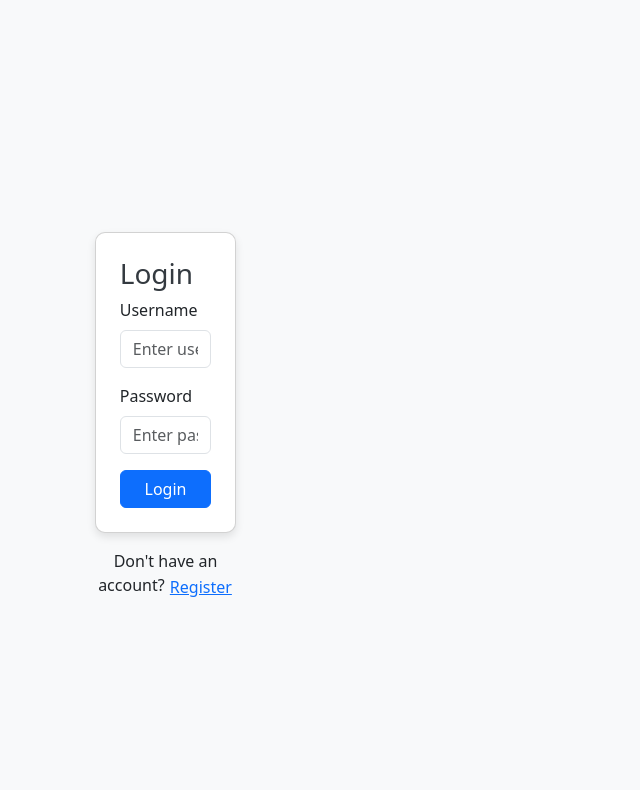
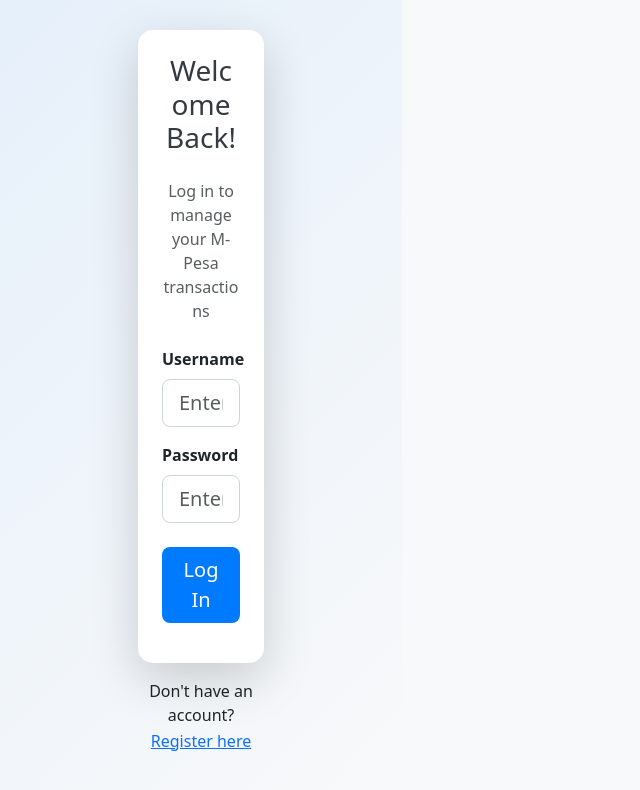
Before and after one commit to WabukoWabuko/smart-hustler-toolkit, a React (Vite) app in the folder frontend/: page / in a window 1280 px wide. Shown: the top 790 px of the page, without its empty margins (0-640 px from the left). Built offline with nearby package versions, Linux system fonts and the light colour scheme.

Commit message:
Redesigned login/register UI with modern, centered design and improved UX

```diff
--- a/frontend/src/App.css
+++ b/frontend/src/App.css
@@ -67,3 +67,61 @@
   height: 300px; /* Fixed height for charts */
   overflow: hidden; /* Prevent content from overflowing */
 }
+
+/* Auth Page Styles */
+.auth-page {
+  background: linear-gradient(135deg, #e6f0fa 0%, #f8f9fa 100%);
+}
+
+.auth-page.bg-dark {
+  background: linear-gradient(135deg, #343a40 0%, #495057 100%);
+}
+
+.auth-container {
+  display: flex;
+  justify-content: center;
+  align-items: center;
+}
+
+.auth-card {
+  max-width: 400px;
+  width: 100%;
+  border: none;
+  border-radius: 15px;
+  transition: transform 0.3s ease;
+}
+
+.auth-card:hover {
+  transform: translateY(-5px);
+}
+
+.form-control-lg {
+  border-radius: 8px;
+  border: 1px solid #ced4da;
+  transition: border-color 0.3s ease;
+}
+
+.form-control-lg:focus {
+  border-color: #007bff;
+  box-shadow: 0 0 8px rgba(0, 123, 255, 0.2);
+}
+
+.btn-primary, .btn-outline-secondary {
+  border-radius: 8px;
+  font-weight: 500;
+}
+
+.btn-primary {
+  background-color: #007bff;
+  border: none;
+}
+
+.btn-outline-secondary {
+  border-color: #6c757d;
+  color: #6c757d;
+}
+
+.btn-outline-secondary:hover {
+  background-color: #6c757d;
+  color: #fff;
+}
--- a/frontend/src/App.jsx
+++ b/frontend/src/App.jsx
@@ -110,9 +110,9 @@
 
   if (!token) {
     return (
-      <div className={`container mt-5 ${darkMode ? 'bg-dark text-white' : ''}`}>
-        <div className="row justify-content-center">
-          <div className="col-md-6">
+      <div className={`auth-page ${darkMode ? 'bg-dark text-white' : 'bg-light'}`}>
+        <div className="container d-flex justify-content-center align-items-center min-vh-100">
+          <div className="col-md-4">
             {showRegister ? (
               <Register setToken={setToken} setShowRegister={setShowRegister} />
             ) : (
@@ -121,7 +121,7 @@
                 <p className="text-center mt-3">
                   Don't have an account?{' '}
                   <button className="btn btn-link p-0" onClick={() => setShowRegister(true)}>
-                    Register
+                    Register here
                   </button>
                 </p>
               </>
--- a/frontend/src/components/Login.jsx
+++ b/frontend/src/components/Login.jsx
@@ -15,37 +15,40 @@
       setToken(response.data.access_token);
       setError(null);
     } catch (err) {
-      setError('Invalid credentials');
+      setError('Invalid username or password');
     }
   };
 
   return (
-    <div className="card p-4">
-      <h3>Login</h3>
+    <div className="auth-container">
+      <div className="card p-4 shadow-lg auth-card">
+        <h3 className="text-center mb-4">Welcome Back!</h3>
+        <p className="text-center text-muted mb-4">Log in to manage your M-Pesa transactions</p>
         <div className="mb-3">
-        <label className="form-label">Username</label>
+          <label className="form-label fw-bold">Username</label>
           <input
             type="text"
-          className="form-control"
+            className="form-control form-control-lg"
             value={username}
             onChange={(e) => setUsername(e.target.value)}
-          placeholder="Enter username"
+            placeholder="Enter your username"
           />
         </div>
-      <div className="mb-3">
-        <label className="form-label">Password</label>
+        <div className="mb-4">
+          <label className="form-label fw-bold">Password</label>
           <input
             type="password"
-          className="form-control"
+            className="form-control form-control-lg"
             value={password}
             onChange={(e) => setPassword(e.target.value)}
-          placeholder="Enter password"
+            placeholder="Enter your password"
           />
         </div>
-      <button className="btn btn-primary" onClick={handleLogin}>
-        Login
+        <button className="btn btn-primary btn-lg w-100 mb-3" onClick={handleLogin}>
+          Log In
         </button>
-      {error && <p className="text-danger mt-3">{error}</p>}
+        {error && <p className="text-danger text-center mt-3">{error}</p>}
+      </div>
     </div>
   );
 }
--- a/frontend/src/components/Register.jsx
+++ b/frontend/src/components/Register.jsx
@@ -21,35 +21,38 @@
   };
 
   return (
-    <div className="card p-4">
-      <h3>Register</h3>
+    <div className="auth-container">
+      <div className="card p-4 shadow-lg auth-card">
+        <h3 className="text-center mb-4">Create Your Account</h3>
+        <p className="text-center text-muted mb-4">Join Smart Hustler Toolkit to track your finances</p>
         <div className="mb-3">
-        <label className="form-label">Username</label>
+          <label className="form-label fw-bold">Username</label>
           <input
             type="text"
-          className="form-control"
+            className="form-control form-control-lg"
             value={username}
             onChange={(e) => setUsername(e.target.value)}
             placeholder="Choose a username"
           />
         </div>
-      <div className="mb-3">
-        <label className="form-label">Password</label>
+        <div className="mb-4">
+          <label className="form-label fw-bold">Password</label>
           <input
             type="password"
-          className="form-control"
+            className="form-control form-control-lg"
             value={password}
             onChange={(e) => setPassword(e.target.value)}
             placeholder="Choose a password"
           />
         </div>
-      <button className="btn btn-primary me-2" onClick={handleRegister}>
+        <button className="btn btn-primary btn-lg w-100 mb-3" onClick={handleRegister}>
           Register
         </button>
-      <button className="btn btn-secondary" onClick={() => setShowRegister(false)}>
+        <button className="btn btn-outline-secondary btn-lg w-100" onClick={() => setShowRegister(false)}>
           Back to Login
         </button>
-      {error && <p className="text-danger mt-3">{error}</p>}
+        {error && <p className="text-danger text-center mt-3">{error}</p>}
+      </div>
     </div>
   );
 }
```
Lines whose indentation alone changed are shown as unchanged.
